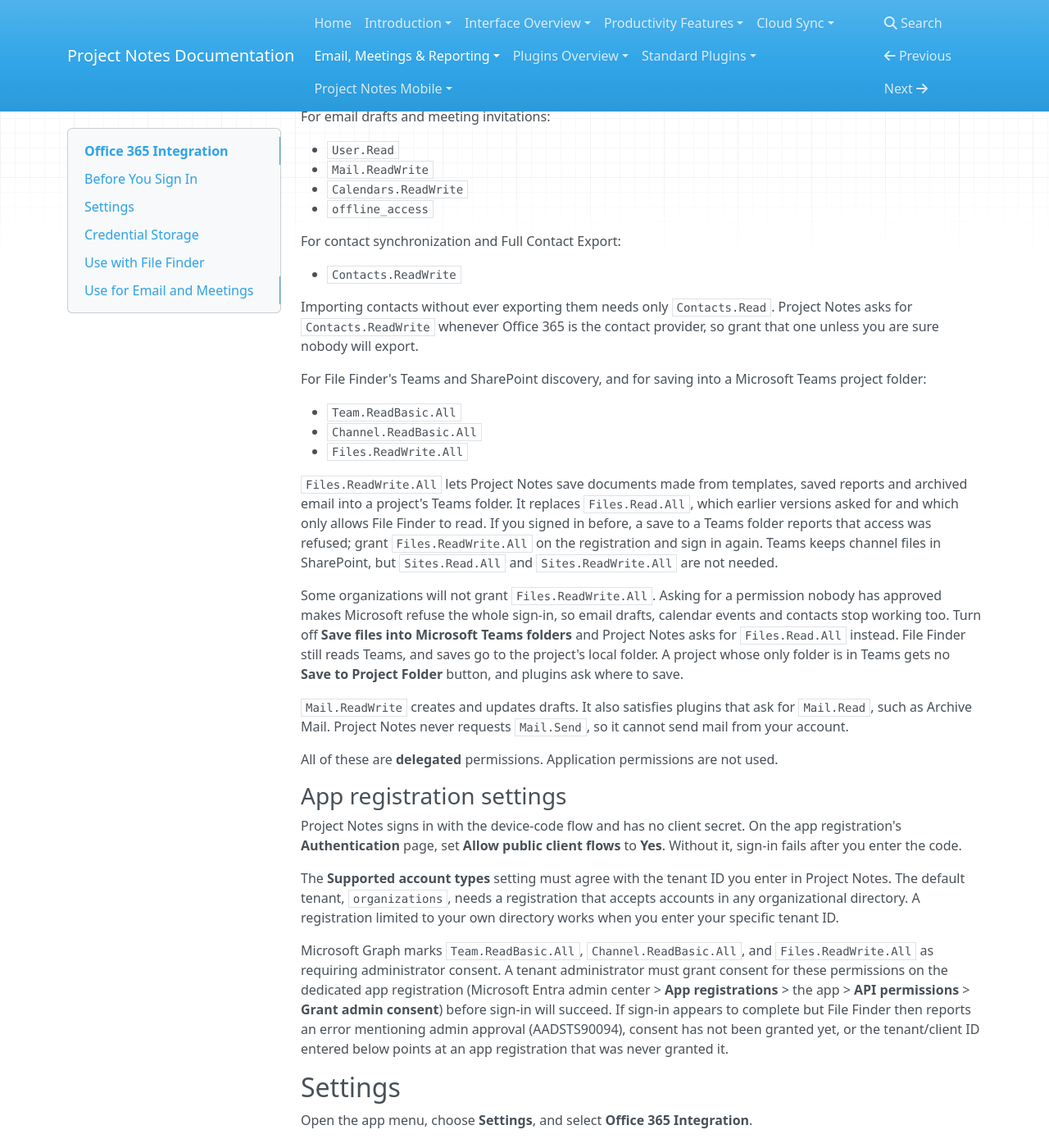
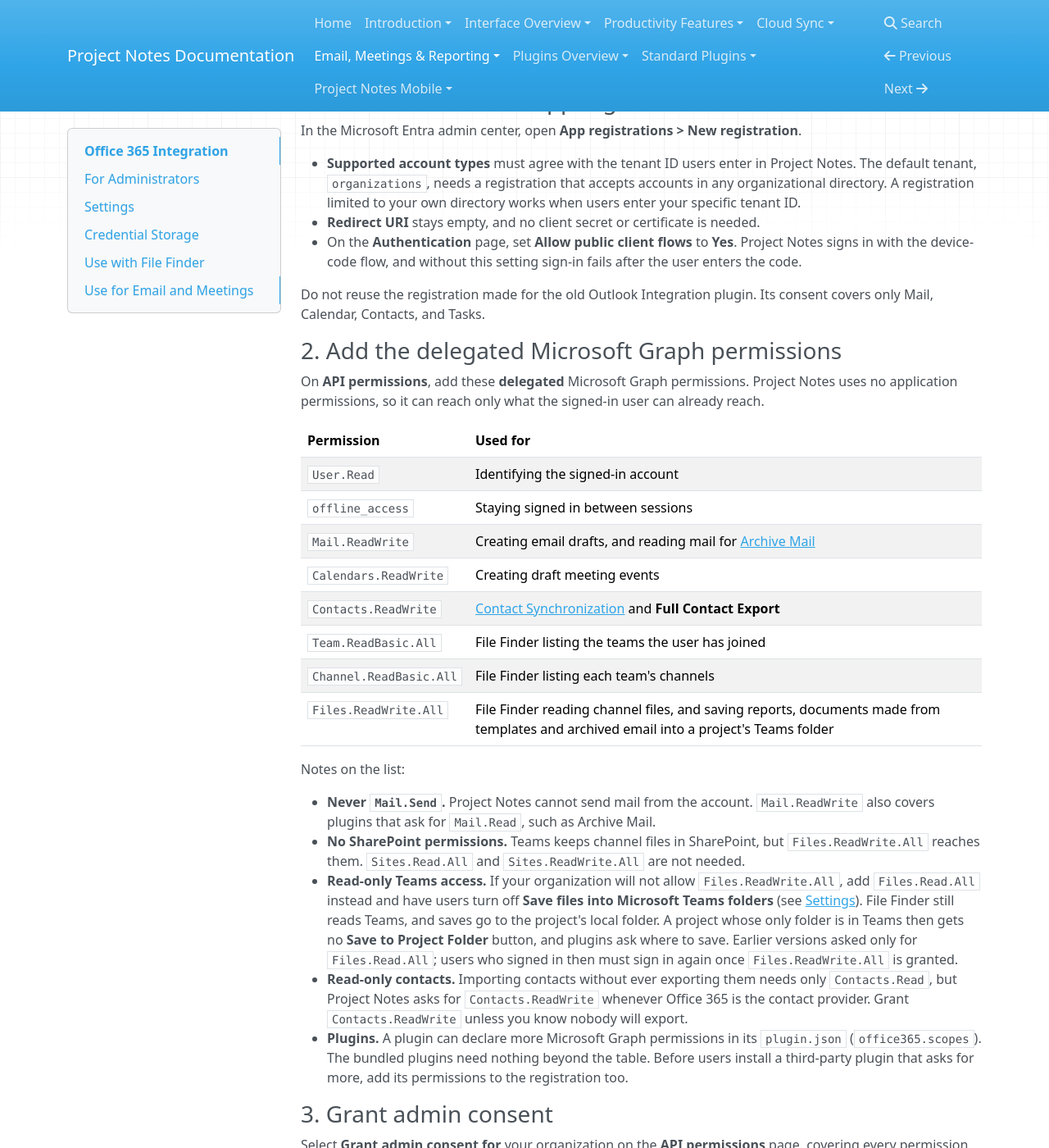
Before and after one commit to kestermckinney/ProjectNotes, an MkDocs documentation site: the page built from docs/InterfaceOverview/Office365Integration.md, in a window 1280 px wide and 1400 px high, scrolled down 483 px. Shown: the whole window at 82% size. Built offline with MkDocs 1.6.1, drawn with Linux system fonts in a browser that asks for light colours; nearby versions of some CDN libraries; some of the changed text lies outside the part shown.

Commit message:
Add an administrator checklist for Microsoft 365 permissions
Office 365 Integration now has a For Administrators section: the app
registration settings, every delegated Graph permission and what uses
it, admin consent, the device-code flow under Conditional Access, and
what users need in Teams to read and save.

Corrects the claim that Graph requires admin consent for the Teams
permissions (their delegated forms do not), and Archive Mail's claim
that it needs an extra permission (Mail.ReadWrite covers Mail.Read).

Co-Authored-By: Claude Opus 5.5 <noreply@anthropic.com>

```diff
--- a/docs/InterfaceOverview/Office365Integration.md
+++ b/docs/InterfaceOverview/Office365Integration.md
@@ -6,44 +6,63 @@ The **Microsoft 365 drafts** integration creates email drafts and draft calendar
 
 Native [Contact Synchronization](Preferences.md#contact-synchronization) and **Full Contact Export** also use this account. Use this tab's single sign-in action to grant `Contacts.ReadWrite` alongside email and calendar access. Contact export remains available when scheduled and manual synchronization are disabled.
 
-## Before You Sign In
+## For Administrators
 
-Your organization must provide a **dedicated** Microsoft Entra app registration for Office 365 Integration. Do not reuse the app registration configured for the old Outlook Integration plugin, whose consent only covers Mail, Calendar, Contacts, and Tasks scopes. Office 365 Integration requests different, higher-privilege delegated Microsoft Graph scopes:
+Project Notes signs in to Microsoft 365 as the user, through an app registration your organization owns. This section lists everything a Microsoft Entra administrator sets up so every Office 365 feature works. Users need nothing beyond the tenant ID and application (client) ID it produces.
 
-For email drafts and meeting invitations:
+### 1. Create a dedicated app registration
 
-- `User.Read`
-- `Mail.ReadWrite`
-- `Calendars.ReadWrite`
-- `offline_access`
+In the Microsoft Entra admin center, open **App registrations > New registration**.
 
-For contact synchronization and Full Contact Export:
+- **Supported account types** must agree with the tenant ID users enter in Project Notes. The default tenant, `organizations`, needs a registration that accepts accounts in any organizational directory. A registration limited to your own directory works when users enter your specific tenant ID.
+- **Redirect URI** stays empty, and no client secret or certificate is needed.
+- On the **Authentication** page, set **Allow public client flows** to **Yes**. Project Notes signs in with the device-code flow, and without this setting sign-in fails after the user enters the code.
 
-- `Contacts.ReadWrite`
+Do not reuse the registration made for the old Outlook Integration plugin. Its consent covers only Mail, Calendar, Contacts, and Tasks.
 
-Importing contacts without ever exporting them needs only `Contacts.Read`. Project Notes asks for `Contacts.ReadWrite` whenever Office 365 is the contact provider, so grant that one unless you are sure nobody will export.
+### 2. Add the delegated Microsoft Graph permissions
 
-For File Finder's Teams and SharePoint discovery, and for saving into a Microsoft Teams project folder:
+On **API permissions**, add these **delegated** Microsoft Graph permissions. Project Notes uses no application permissions, so it can reach only what the signed-in user can already reach.
 
-- `Team.ReadBasic.All`
-- `Channel.ReadBasic.All`
-- `Files.ReadWrite.All`
+| Permission | Used for |
+| :--- | :--- |
+| `User.Read` | Identifying the signed-in account |
+| `offline_access` | Staying signed in between sessions |
+| `Mail.ReadWrite` | Creating email drafts, and reading mail for [Archive Mail](../StandardPlugins/ArchiveMail.md) |
+| `Calendars.ReadWrite` | Creating draft meeting events |
+| `Contacts.ReadWrite` | [Contact Synchronization](Preferences.md#contact-synchronization) and **Full Contact Export** |
+| `Team.ReadBasic.All` | File Finder listing the teams the user has joined |
+| `Channel.ReadBasic.All` | File Finder listing each team's channels |
+| `Files.ReadWrite.All` | File Finder reading channel files, and saving reports, documents made from templates and archived email into a project's Teams folder |
 
-`Files.ReadWrite.All` lets Project Notes save documents made from templates, saved reports and archived email into a project's Teams folder. It replaces `Files.Read.All`, which earlier versions asked for and which only allows File Finder to read. If you signed in before, a save to a Teams folder reports that access was refused; grant `Files.ReadWrite.All` on the registration and sign in again. Teams keeps channel files in SharePoint, but `Sites.Read.All` and `Sites.ReadWrite.All` are not needed.
+Notes on the list:
 
-Some organizations will not grant `Files.ReadWrite.All`. Asking for a permission nobody has approved makes Microsoft refuse the whole sign-in, so email drafts, calendar events and contacts stop working too. Turn off **Save files into Microsoft Teams folders** and Project Notes asks for `Files.Read.All` instead. File Finder still reads Teams, and saves go to the project's local folder. A project whose only folder is in Teams gets no **Save to Project Folder** button, and plugins ask where to save.
+- **Never `Mail.Send`.** Project Notes cannot send mail from the account. `Mail.ReadWrite` also covers plugins that ask for `Mail.Read`, such as Archive Mail.
+- **No SharePoint permissions.** Teams keeps channel files in SharePoint, but `Files.ReadWrite.All` reaches them. `Sites.Read.All` and `Sites.ReadWrite.All` are not needed.
+- **Read-only Teams access.** If your organization will not allow `Files.ReadWrite.All`, add `Files.Read.All` instead and have users turn off **Save files into Microsoft Teams folders** (see [Settings](#settings)). File Finder still reads Teams, and saves go to the project's local folder. A project whose only folder is in Teams then gets no **Save to Project Folder** button, and plugins ask where to save. Earlier versions asked only for `Files.Read.All`; users who signed in then must sign in again once `Files.ReadWrite.All` is granted.
+- **Read-only contacts.** Importing contacts without ever exporting them needs only `Contacts.Read`, but Project Notes asks for `Contacts.ReadWrite` whenever Office 365 is the contact provider. Grant `Contacts.ReadWrite` unless you know nobody will export.
+- **Plugins.** A plugin can declare more Microsoft Graph permissions in its `plugin.json` (`office365.scopes`). The bundled plugins need nothing beyond the table. Before users install a third-party plugin that asks for more, add its permissions to the registration too.
 
-`Mail.ReadWrite` creates and updates drafts. It also satisfies plugins that ask for `Mail.Read`, such as Archive Mail. Project Notes never requests `Mail.Send`, so it cannot send mail from your account.
+### 3. Grant admin consent
 
-All of these are **delegated** permissions. Application permissions are not used.
+Select **Grant admin consent for** your organization on the **API permissions** page, covering every permission above.
 
-### App registration settings
+Microsoft lets users consent to all of these delegated permissions themselves. When your tenant allows that, each user approves what they use at sign-in, and admin consent is optional. Many tenants block user consent, though. Then every permission Project Notes asks for needs admin consent, or Microsoft refuses the whole sign-in, and email drafts, calendar events and contacts stop working along with Teams.
 
-Project Notes signs in with the device-code flow and has no client secret. On the app registration's **Authentication** page, set **Allow public client flows** to **Yes**. Without it, sign-in fails after you enter the code.
+The sign-in under **Settings > Office 365 Integration** asks for mail and calendar access, contact access when Office 365 is the contact provider, and the three Teams permissions when File Finder searches Teams or the account already uses Teams files. Granting admin consent for the whole list up front means turning on a feature later never needs a new approval.
 
-The **Supported account types** setting must agree with the tenant ID you enter in Project Notes. The default tenant, `organizations`, needs a registration that accepts accounts in any organizational directory. A registration limited to your own directory works when you enter your specific tenant ID.
+A sign-in that seems to complete but leaves File Finder reporting an error that mentions admin approval (AADSTS90094) means consent is missing. Either it was never granted, or the tenant ID or client ID entered in Project Notes points to a different registration.
 
-Microsoft Graph marks `Team.ReadBasic.All`, `Channel.ReadBasic.All`, and `Files.ReadWrite.All` as requiring administrator consent. A tenant administrator must grant consent for these permissions on the dedicated app registration (Microsoft Entra admin center > **App registrations** > the app > **API permissions** > **Grant admin consent**) before sign-in will succeed. If sign-in appears to complete but File Finder then reports an error mentioning admin approval (AADSTS90094), consent has not been granted yet, or the tenant/client ID entered below points at an app registration that was never granted it.
+### 4. Allow the device-code sign-in
+
+Conditional Access policies that block the device-code flow (the **Authentication flows** condition) also block Project Notes. Exclude this app registration from such a policy, or limit the exclusion to the users who need it.
+
+### 5. Check what users can reach in Teams
+
+Delegated permissions never go beyond the user's own access:
+
+- File Finder sees only teams the user has joined, and private or shared channels only when the user is a member of them.
+- Saving into a Teams folder needs edit rights to the channel's files. Team members have them by default. A user with read-only access to the channel's SharePoint folder can browse it in File Finder, but saves there are refused.
 
 ## Settings
 
@@ -62,7 +81,7 @@ The status panel reports whether Project Notes is signed in and shows the device
 
 ## Credential Storage
 
-Project Notes stores the Microsoft refresh token in the operating system's credential vault. Access tokens remain in memory. The tenant ID, client ID, and connection state are stored in the local Project Notes settings profile and do not sync through the project database. These settings are kept independent of the old Outlook Integration plugin's tenant ID and application ID — changing one never affects the other.
+Project Notes stores the Microsoft refresh token in the operating system's credential vault. Access tokens remain in memory. The tenant ID, client ID, and connection state are stored in the local Project Notes settings profile and do not sync through the project database. These settings are kept independent of the old Outlook Integration plugin's tenant ID and application ID. Changing one never affects the other.
 
 ## Use with File Finder
 
```
Also changed, not shown: docs/InterfaceOverview/EmailAndMeetingSetup.md (+2 -2 lines), docs/InterfaceOverview/FileFinder.md (+1 -1 lines), docs/InterfaceOverview/Preferences.md (+1 -1 lines), docs/StandardPlugins/ArchiveMail.md (+1 -1 lines).
